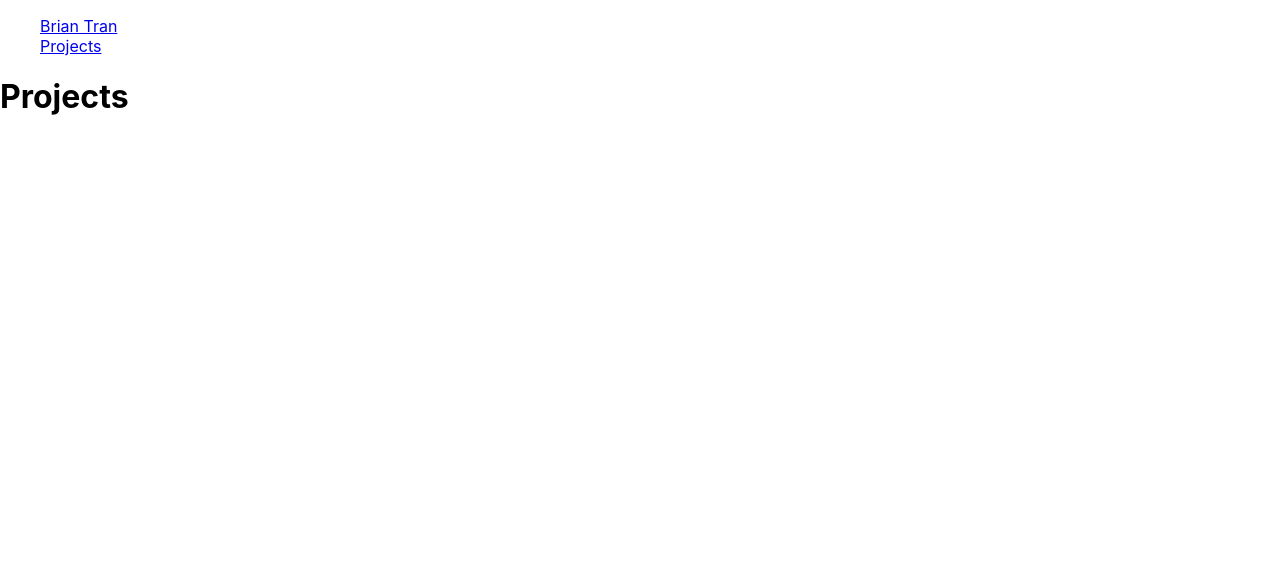
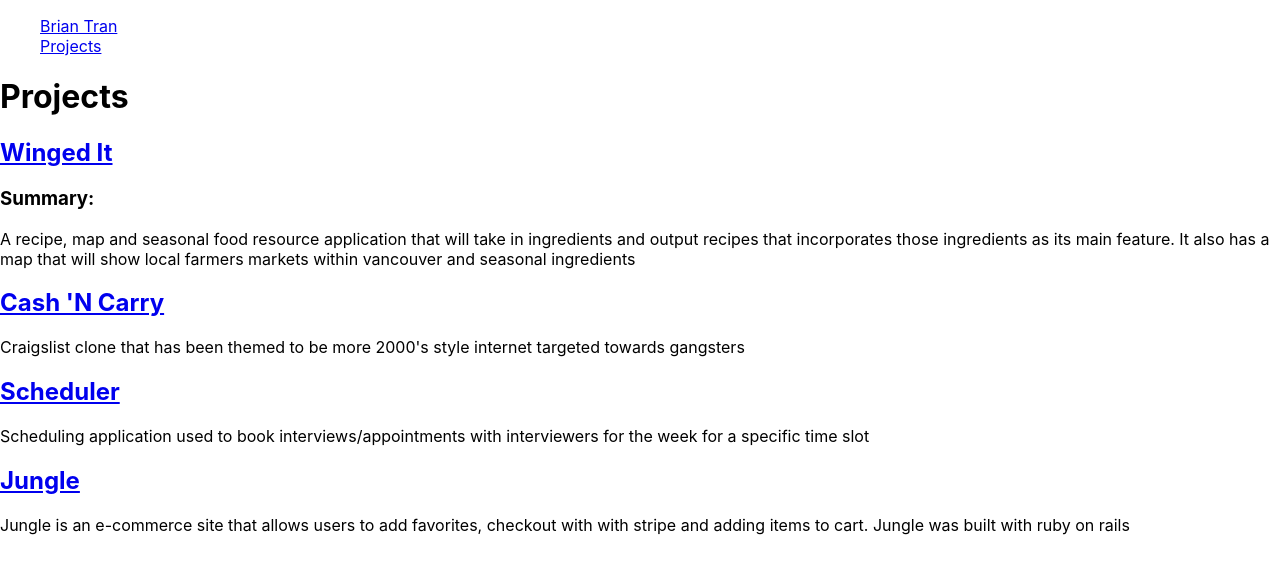
Before and after one commit to briantran98/portfoliots, a React (Create React App) app: page /projects in a window 1280 px wide. Shown: the top 574 px of the page. Built offline with nearby package versions, Linux system fonts and the light colour scheme; the HTML template or start-up script is replaced by a standard one.

Commit message:
Added project information on the projects page

```diff
--- a/src/components/Project/index.tsx
+++ b/src/components/Project/index.tsx
@@ -1,7 +1,32 @@
 import * as React from "react";
 
 const index = () => {
-  return <h1>Projects</h1>;
+  return (
+    <React.Fragment>
+      <header>
+        <h1>Projects</h1>
+      </header>
+      <article>
+        <section>
+          <h2><a href="https://github.com/briantran98/winged-it">Winged It</a></h2>
+          <h3>Summary:</h3>
+          <p>A recipe, map and seasonal food resource application that will take in ingredients and output recipes that incorporates those ingredients as its main feature. It also has a map that will show local farmers markets within vancouver and seasonal ingredients</p>
+        </section>
+        <section>
+          <h2><a href="https://github.com/briantran98/cash_n_carry">Cash 'N Carry</a></h2>
+          <p>Craigslist clone that has been themed to be more 2000's style internet targeted towards gangsters</p>
+        </section>
+        <section>
+          <h2><a href="https://github.com/briantran98/scheduler">Scheduler</a></h2>
+          <p>Scheduling application used to book interviews/appointments with interviewers for the week for a specific time slot</p>
+        </section>
+        <section>
+          <h2><a href="https://github.com/briantran98/jungle">Jungle</a></h2>
+          <p>Jungle is an e-commerce site that allows users to add favorites, checkout with with stripe and adding items to cart. Jungle was built with ruby on rails </p>
+        </section>
+      </article>
+    </React.Fragment>
+    );
 };
 
 export default index;
```
